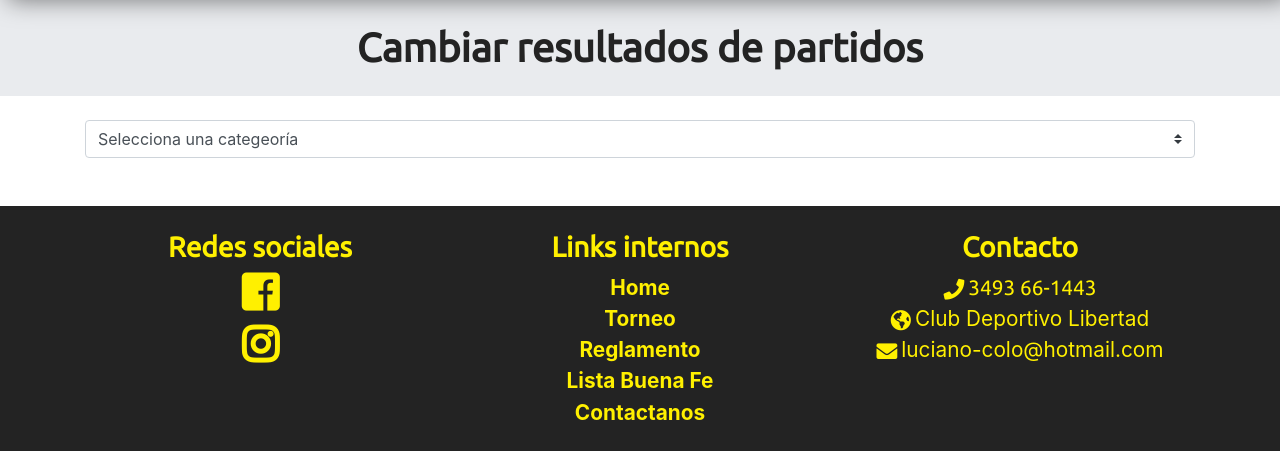
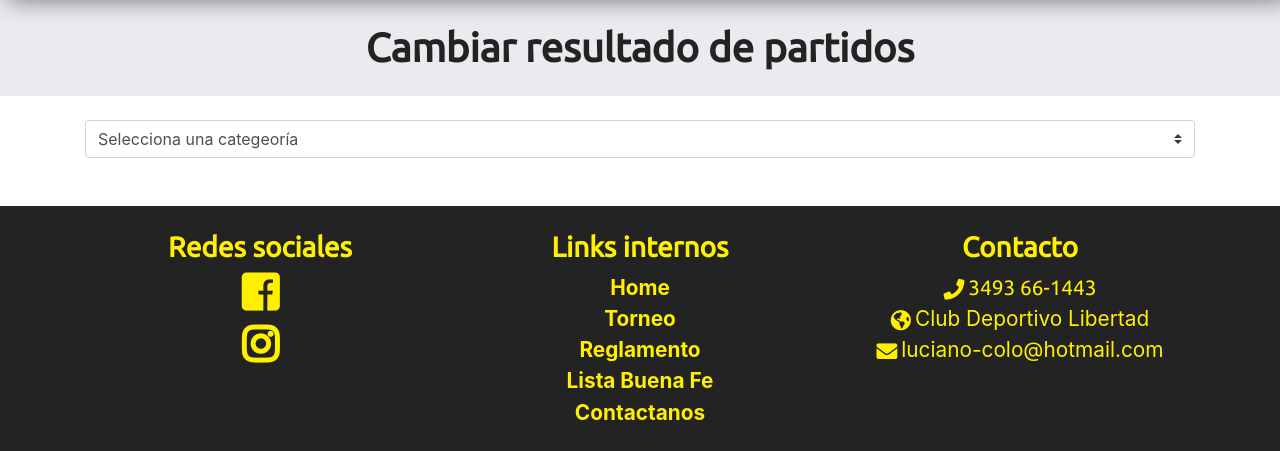
Before and after one commit to EmiBuffet/Tigrecito, a Django app: template tournament/templates/cambiar-resultados.html in a window 1280 px wide. Shown: the part 75-526 px from the top of the page. Run offline with Django 3.2, Linux system fonts and the light colour scheme; the template is opened without the code that fills it, so the values that code supplies are empty; some libraries are stand-ins or nearby versions; some web fonts are replaced.

Commit message:
cambio título

```diff
--- a/tournament/templates/cambiar-resultados.html
+++ b/tournament/templates/cambiar-resultados.html
@@ -3,7 +3,7 @@
 {% block content %}
 <div class="heading-container p-4">
     <div class="container">
-        <h1 class="heading-text text-center">Cambiar resultados de partidos</h1>
+        <h1 class="heading-text text-center">Cambiar resultado de partidos</h1>
     </div>
 </div>
 <div id="cambiarPartidos">
```
